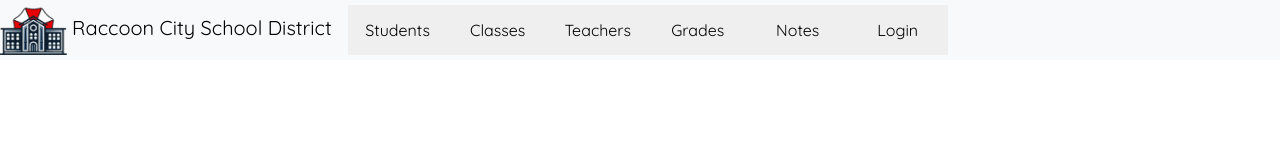
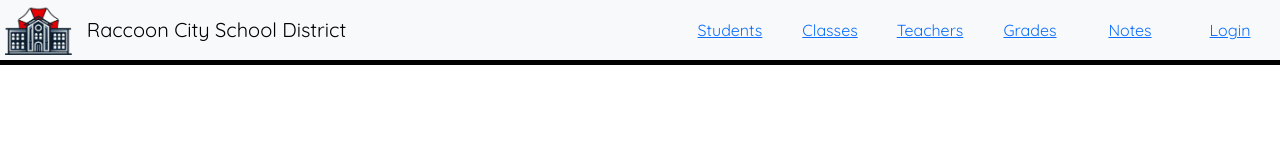
Before and after one commit to KonstancjaMG/SMS, a website with bundled scripts: page home.html in a window 1280 px wide. Built offline with nearby package versions, Linux system fonts and the light colour scheme.

Commit message:
Configured a collapsible menu for screens smaller than lg.

```diff
--- a/css/styles.css
+++ b/css/styles.css
@@ -20,6 +20,16 @@ body {
     height: 60px;
 }
 
+.navbar-brand,
+.navbar-nav {
+    align-items: center;
+    display: flex;
+}
+
+.navbar {
+    justify-content: space-between; /* This separates the brand and nav to each end */
+}
+
 /* ------- NAME AND SCHOOL LOGO ------- */
 
 #name-logo-wrapper {
@@ -31,16 +41,23 @@ body {
 }
 
 #name-logo-wrapper img {
-    height: 50px;
+    max-height: 50px;
+    width: auto;
+    margin-right: 15px;
+    margin-left: 5px;
 }
 
 /* ------- MENU ITEMS ------- */
 
 .custom-button {
     width: 100px;
-    height: 50px;
+    height: 100%;
     font-family: 'Quicksand', sans-serif;
     border: none;
+}
+
+.nav-item:hover {
+ background-color: aqua;
 }
 
 /* ------- SEPARATOR ------- */
@@ -50,27 +67,14 @@ body {
     background-color: black;
 }
 
-/* Adjustments for smaller desktop screens */
-@media screen and (max-width: 1440px) {
+@media (max-width: 992px) {
+    .navbar-expand-lg .nav-item {
+        border-bottom: 1px solid rgb(150, 149, 149);
+        width: 100%;
+        text-align: center;
+    }
 
+    .navbar-expand-lg .nav-item .custom-button {
+        padding: .5rem 1rem;
+    }
 }
-
-/* Adjustments for medium-sized screens, like smaller laptops */
-@media screen and (max-width: 1280px) {
-
-}
-
-/* Adjustments for small screens like tablets */
-@media screen and (max-width: 1024px) {
-    /* Switching from a horizontal to a vertical layout */
-}
-
-/* Optional: Adjustments for mobile screens */
-@media screen and (max-width: 768px) {
-
-}
-
-/* Optional: Adjustments for very small screens */
-@media screen and (max-width: 480px) {
-
-}
--- a/js/navigation.js
+++ b/js/navigation.js
@@ -3,22 +3,27 @@ import { linksArray } from "./data.js";
 const app = document.getElementById("app");
 
 const renderNav = () => {
-  app.innerHTML += `<nav class="navbar navbar-expand-sm navbar-light bg-light custom-navbar">
+  app.innerHTML += `<nav class="navbar navbar-expand-lg navbar-light bg-light custom-navbar">
   <div id="name-logo-wrapper">
-  <a class="navbar-brand" href="/home.html">
-      <img src="./images/school_logo.png" alt="School Logo" />
-      Raccoon City School District
-  </a>
+      <a class="navbar-brand" href="/home.html">
+          <img src="./images/school_logo.png" alt="School Logo">
+          Raccoon City School District
+      </a>
   </div>
   <button class="navbar-toggler" type="button" data-bs-toggle="collapse" data-bs-target="#navbarNavAltMarkup">
       <span class="navbar-toggler-icon"></span>
   </button>
   <div class="collapse navbar-collapse" id="navbarNavAltMarkup">
-      <div class="navbar-nav">
-          ${linksArray.map((link) => `<li class="nav-item"><button id="${link.url}" class="custom-button">${link.name}</button></li>`).join("")}
-          </div>
-          </div>
-      </nav>`;
+      <div class="navbar-nav ms-auto">
+          ${linksArray.map(link => `
+              <li class="nav-item">
+                  <button id="${link.url}" class="btn btn-link custom-button">${link.name}</button>
+              </li>
+          `).join("")}
+      </div>
+  </div>
+</nav>
+`;
 };
 
 export { renderNav };
--- a/js/render.js
+++ b/js/render.js
@@ -1,7 +1,9 @@
 import { renderNav } from "./navigation.js";
+import {createSeparator} from "./spacer.js";
 
 const renderApp = () => {
     renderNav();
+    createSeparator();
     // renderContent();
     // renderFooter();
   };
--- a/js/spacer.js
+++ b/js/spacer.js
@@ -1,7 +1,9 @@
-function createSeparator(pParentElement) {
+const app = document.getElementById("app");
+
+function createSeparator() {
     const separator = document.createElement('div');
     separator.classList.add('separator');
-    pParentElement.appendChild(separator);
+    app.appendChild(separator);
 }
 
 export {createSeparator}
```
